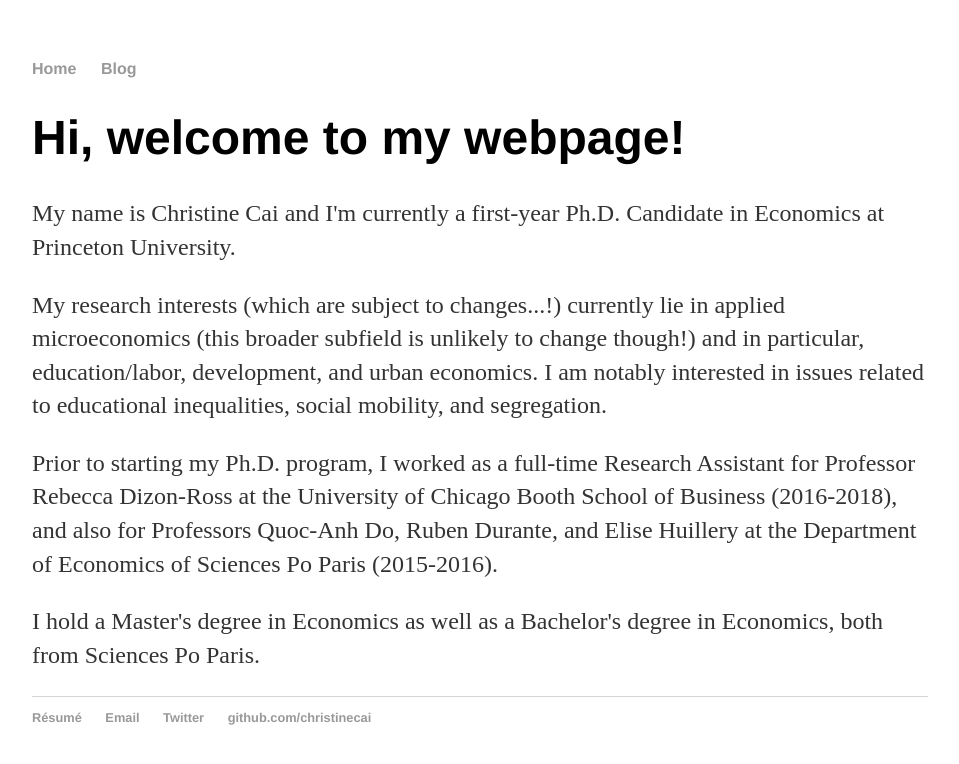
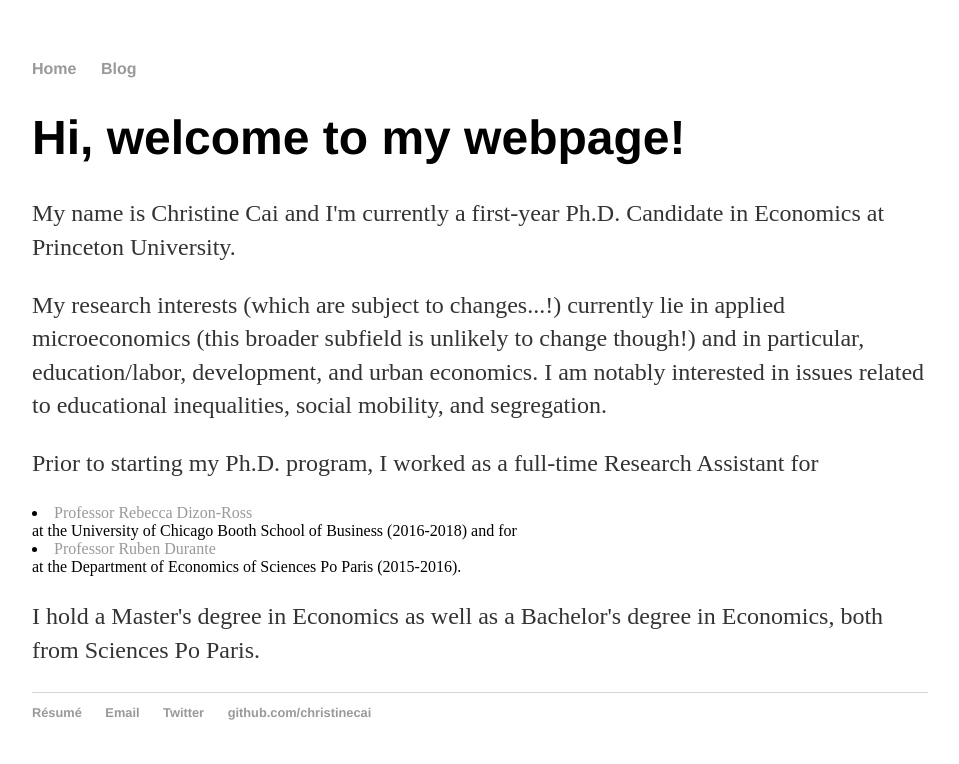
Before and after one commit to christinecai/christinecai.github.io, a Jekyll site: the page built from index.html, in a window 1280 px wide. Shown: the top 764 px of the page, without its empty margins (160-1119 px from the left). Built offline with Jekyll 4.4.1, drawn with Linux system fonts in a browser that asks for light colours.

Commit message:
Update index.html

```diff
--- a/index.html
+++ b/index.html
@@ -8,8 +8,10 @@ title: Christine Cai
 	<p>My research interests (which are subject to changes...!) currently lie in applied microeconomics (this broader subfield is unlikely to change though!)
 		and in particular, education/labor, development, and urban economics.
 		I am notably interested in issues related to educational inequalities, social mobility, and segregation.</p>
-	<p>Prior to starting my Ph.D. program, I worked as a full-time Research Assistant for Professor Rebecca Dizon-Ross at
-		the University of Chicago Booth School of Business (2016-2018), and also for Professors Quoc-Anh Do,
-		Ruben Durante, and Elise Huillery at the Department of Economics of Sciences Po Paris (2015-2016).</p>
+	<p>Prior to starting my Ph.D. program, I worked as a full-time Research Assistant for
+		<li><a href="http://faculty.chicagobooth.edu/rebecca.dizon-ross/">Professor Rebecca Dizon-Ross</a></li>
+		at the University of Chicago Booth School of Business (2016-2018) and for
+		<li><a href="https://www.rubendurante.net">Professor Ruben Durante</a></li>
+		at the Department of Economics of Sciences Po Paris (2015-2016).</p>
 	<p>I hold a Master's degree in Economics as well as a Bachelor's degree in Economics, both from Sciences Po Paris.</p>
 </div><!-- /.blurb -->
```
